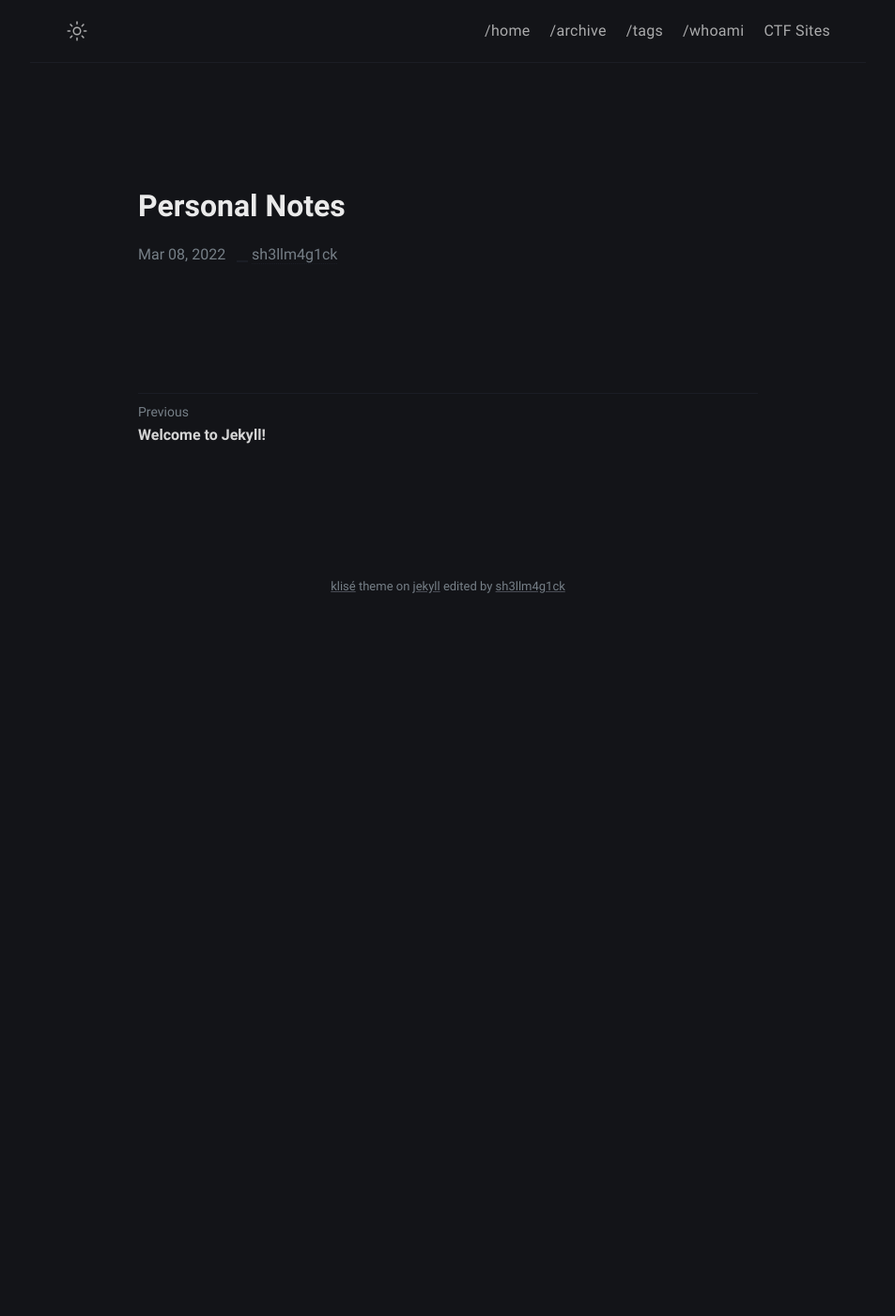
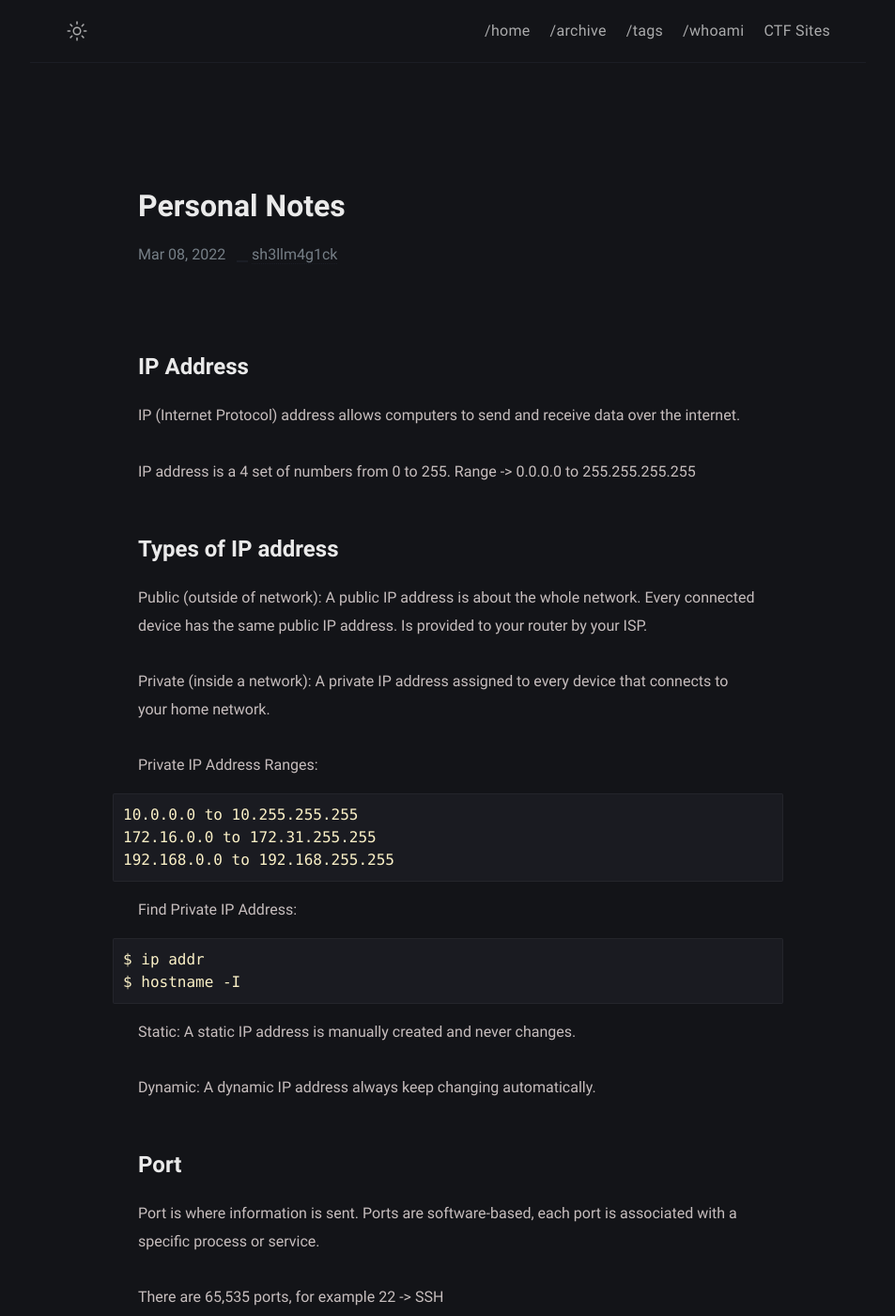
Before and after one commit to sh3llm4g1ck/sh3llm4g1ck.github.io, a Jekyll site: the page built from _posts/personal-notes/2022-03-08-personal-notes.md, in a window 1280 px wide and 1400 px high. Shown: the whole window at 94% size, without its empty margins (163-1116 px from the left). Built offline with Jekyll 4.4.1, drawn with Linux system fonts in a browser that asks for light colours; some of the changed text lies outside the part shown.

Commit message:
Update 2022-03-08-personal-notes.md

````diff
--- a/_posts/personal-notes/2022-03-08-personal-notes.md
+++ b/_posts/personal-notes/2022-03-08-personal-notes.md
@@ -3,3 +3,48 @@ layout: post
 title: "Personal Notes"
 categories: notes
 ---
+
+# IP Address
+
+IP (Internet Protocol) address allows computers to send and receive data over the internet.
+
+IP address is a 4 set of numbers from 0 to 255. Range -> 0.0.0.0 to 255.255.255.255
+
+# Types of IP address
+
+Public (outside of network): A public IP address is about the whole network. Every connected device has the same public IP address. Is provided to your router by your ISP.
+
+Private (inside a network): A private IP address assigned to every device that connects to your home network.
+
+Private IP Address Ranges:
+```
+10.0.0.0 to 10.255.255.255
+172.16.0.0 to 172.31.255.255
+192.168.0.0 to 192.168.255.255
+```
+
+Find Private IP Address:
+```
+$ ip addr
+$ hostname -I
+```
+
+Static: A static IP address is manually created and never changes.
+
+Dynamic: A dynamic IP address always keep changing automatically.
+
+# Port
+
+Port is where information is sent. Ports are software-based, each port is associated with a specific process or service.
+
+There are 65,535 ports, for example 22 -> SSH
+
+# Encrypt, Encode..
+
+encrypt: converting normal data into an unreadable form
+
+decrypt: converting the unreadable data into its original form
+
+encode: converting data into a special format for transfer or storage purposes
+
+decode: converting encoded data back into its original form
````
